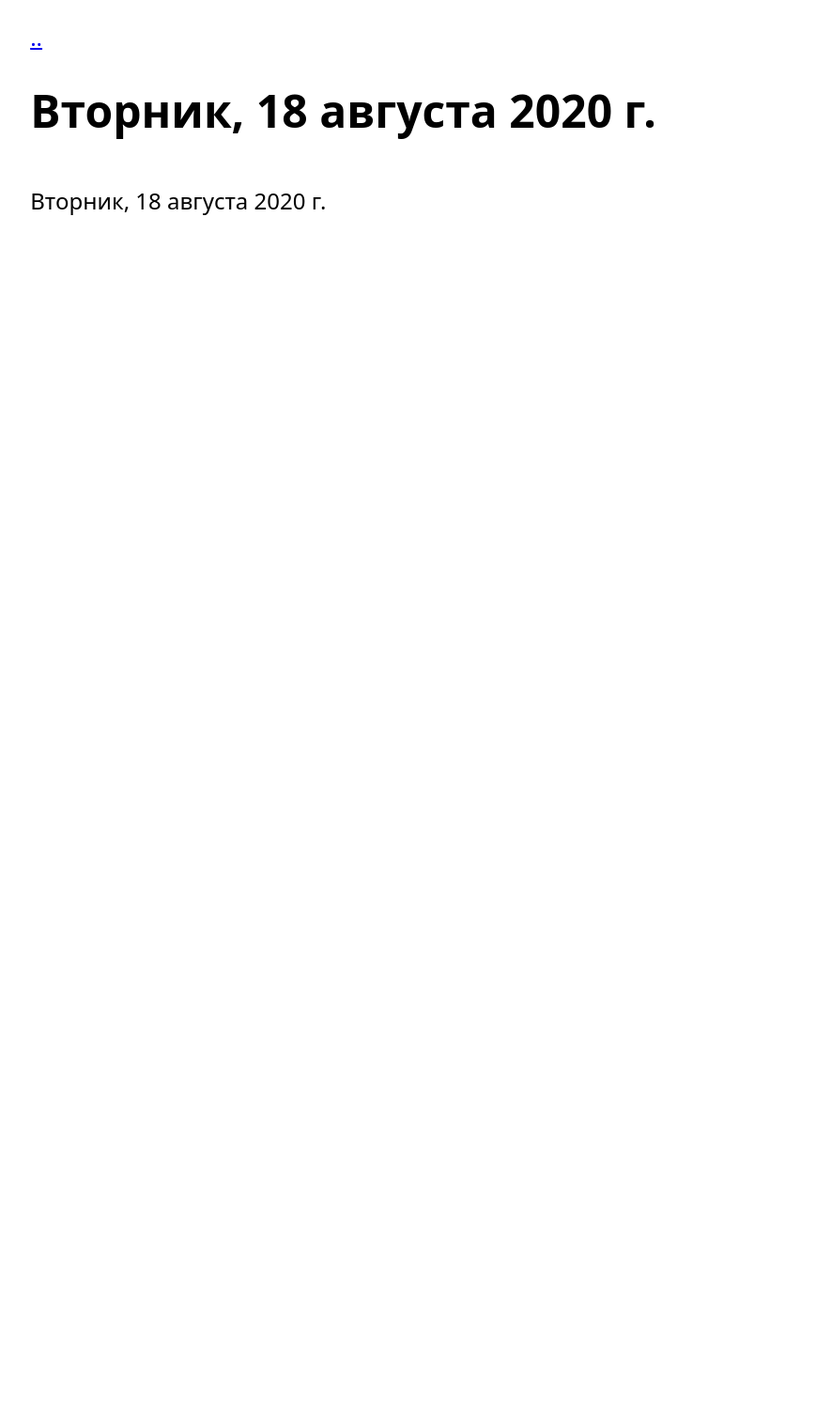
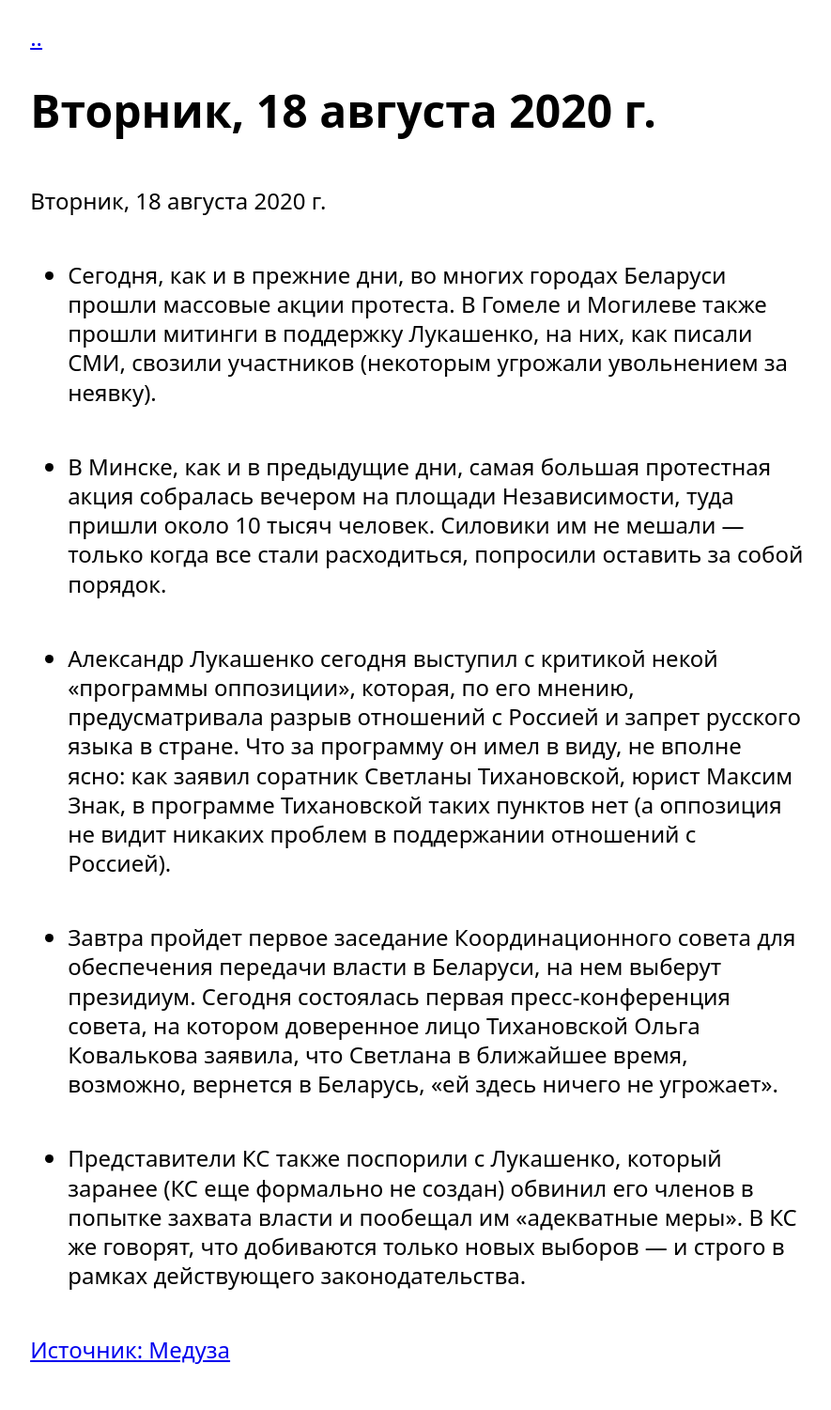
Before and after one commit to free-belarus/info, a Jekyll site: the page built from _posts/Timeline/2020-08-18-news-Tuesday-2020-08-18.md, in a window 1280 px wide. Shown: the whole page at 94% size, without its empty margins (196-1081 px from the left). Built offline with Jekyll 4.4.1, drawn with Linux system fonts in a browser that asks for light colours; before the commit the page ends 900 px from its top, so only the background shows below that.

Commit message:
Add yesterday to Timeline

```diff
--- a/_posts/Timeline/2020-08-18-news-Tuesday-2020-08-18.md
+++ b/_posts/Timeline/2020-08-18-news-Tuesday-2020-08-18.md
@@ -4,3 +4,15 @@ title: "Вторник, 18 августа 2020 г."
 ---
 
 Вторник, 18 августа 2020 г.
+
+- Сегодня, как и в прежние дни, во многих городах Беларуси прошли массовые акции протеста. В Гомеле и Могилеве также прошли митинги в поддержку Лукашенко, на них, как писали СМИ, свозили участников (некоторым угрожали увольнением за неявку).
+
+- В Минске, как и в предыдущие дни, самая большая протестная акция собралась вечером на площади Независимости, туда пришли около 10 тысяч человек. Силовики им не мешали — только когда все стали расходиться, попросили оставить за собой порядок.
+
+- Александр Лукашенко сегодня выступил с критикой некой «программы оппозиции», которая, по его мнению, предусматривала разрыв отношений с Россией и запрет русского языка в стране. Что за программу он имел в виду, не вполне ясно: как заявил соратник Светланы Тихановской, юрист Максим Знак, в программе Тихановской таких пунктов нет (а оппозиция не видит никаких проблем в поддержании отношений с Россией).
+
+- Завтра пройдет первое заседание Координационного совета для обеспечения передачи власти в Беларуси, на нем выберут президиум. Сегодня состоялась первая пресс-конференция совета, на котором доверенное лицо Тихановской Ольга Ковалькова заявила, что Светлана в ближайшее время, возможно, вернется в Беларусь, «ей здесь ничего не угрожает».
+
+- Представители КС также поспорили с Лукашенко, который заранее (КС еще формально не создан) обвинил его членов в попытке захвата власти и пообещал им «адекватные меры». В КС же говорят, что добиваются только новых выборов — и строго в рамках действующего законодательства.
+
+[Источник: Медуза](mdza.io/QUGSSifMMAM)
```
